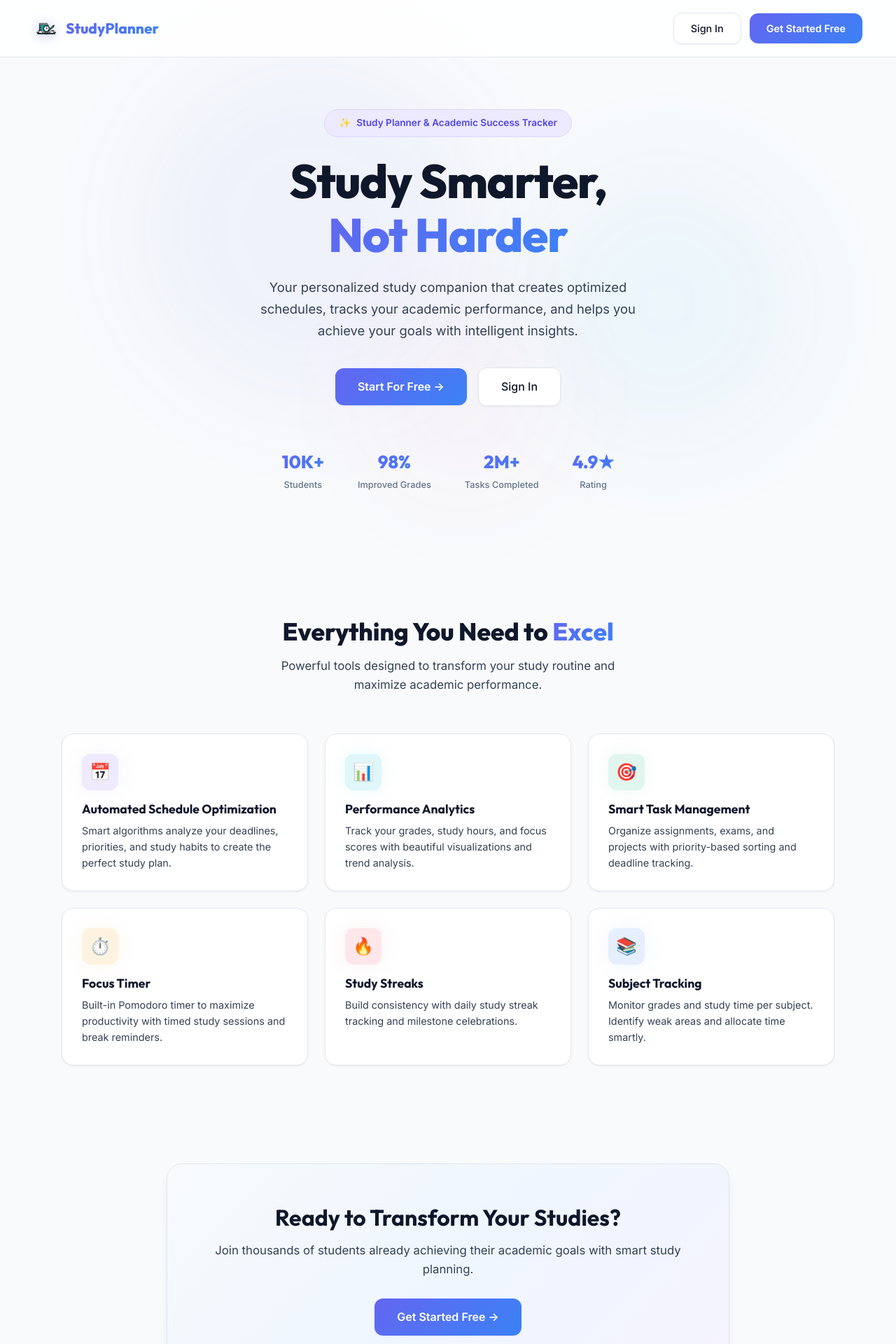
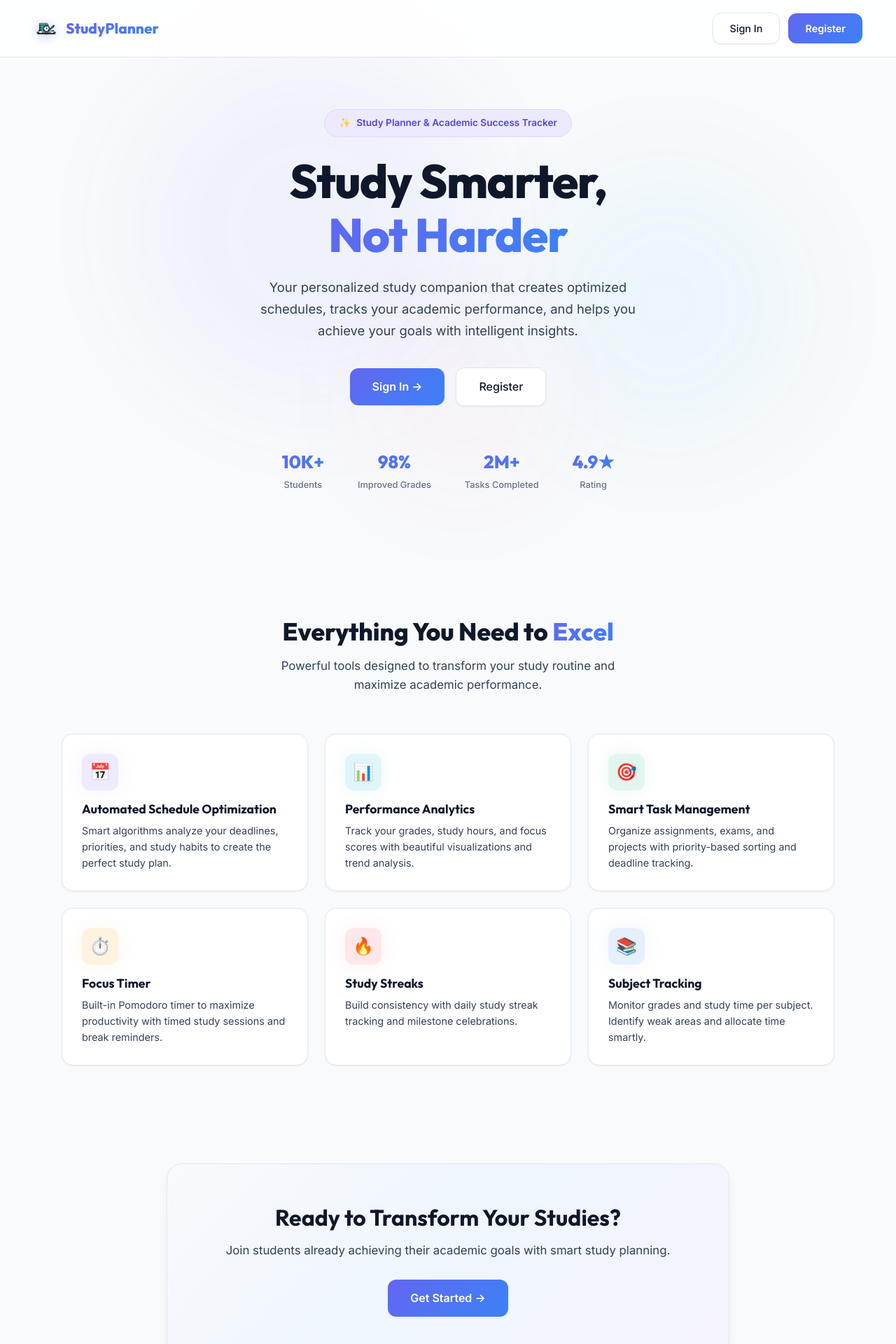
Before and after one commit to wijerathnakaa-dev/AI-based-study-planner, a React (Vite) app in the folder client/: page / in a window 1280 px wide. Shown: the top 1920 px of the page at 70% size. Built offline with nearby package versions, Linux system fonts and the light colour scheme; no server answers.

Commit message:
fix notification dropdown layering and remove start for free from landing page

```diff
--- a/client/src/components/Layout/AppLayout.css
+++ b/client/src/components/Layout/AppLayout.css
@@ -38,6 +38,13 @@
   margin-bottom: 24px;
   padding-bottom: 14px;
   border-bottom: 1px solid var(--border-glass);
+  position: relative;
+  z-index: 100;
+}
+
+.app-layout__content {
+  position: relative;
+  z-index: 1;
 }
 
 .app-topbar__tagline {
--- a/client/src/components/Notifications/NotificationBell.css
+++ b/client/src/components/Notifications/NotificationBell.css
@@ -1,6 +1,7 @@
 .notif-wrapper {
   position: relative;
   display: inline-block;
+  z-index: 101;
 }
 
 .notif-bell-btn {
@@ -60,8 +61,8 @@
   background: var(--bg-card);
   border: 1px solid var(--border-color);
   border-radius: var(--radius-xl);
-  box-shadow: 0 16px 36px rgba(0, 0, 0, 0.4);
-  z-index: 1000;
+  box-shadow: 0 20px 45px -10px rgba(15, 23, 42, 0.2), 0 0 0 1px var(--border-color);
+  z-index: 10000;
   display: flex;
   flex-direction: column;
   overflow: hidden;
--- a/client/src/pages/Landing/Landing.jsx
+++ b/client/src/pages/Landing/Landing.jsx
@@ -64,7 +64,7 @@ export default function Landing() {
           ) : (
             <>
               <Link to="/login" className="btn-secondary">Sign In</Link>
-              <Link to="/register" className="btn-primary">Get Started Free</Link>
+              <Link to="/register" className="btn-primary">Register</Link>
             </>
           )}
         </div>
@@ -91,11 +91,11 @@ export default function Landing() {
             intelligent insights.
           </p>
           <div className="landing__hero-actions animate-fade-in-up stagger-3">
-            <Link to="/register" className="btn-primary btn-lg">
-              Start For Free →
+            <Link to="/login" className="btn-primary btn-lg">
+              Sign In →
             </Link>
-            <Link to="/login" className="btn-secondary btn-lg">
-              Sign In
+            <Link to="/register" className="btn-secondary btn-lg">
+              Register
             </Link>
           </div>
 
@@ -142,9 +142,9 @@ export default function Landing() {
       <section className="landing__cta">
         <div className="landing__cta-content glass-card">
           <h2>Ready to Transform Your Studies?</h2>
-          <p>Join thousands of students already achieving their academic goals with smart study planning.</p>
+          <p>Join students already achieving their academic goals with smart study planning.</p>
           <Link to="/register" className="btn-primary btn-lg">
-            Get Started Free →
+            Get Started →
           </Link>
         </div>
       </section>
```
